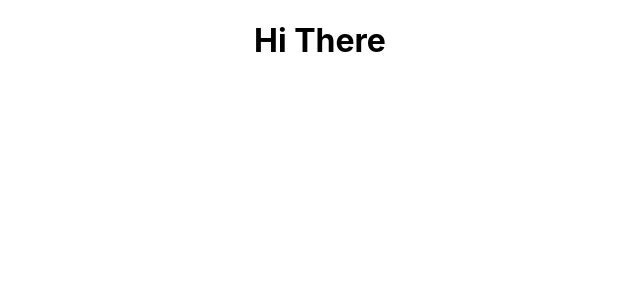
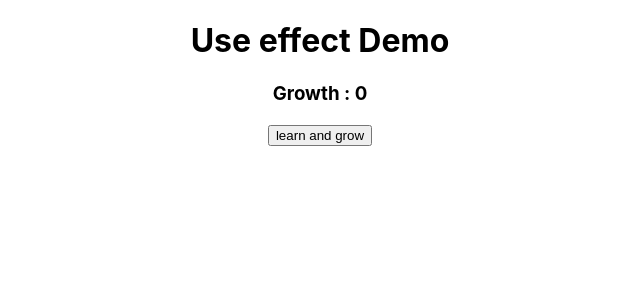
Before and after one commit to Anveshan3175/reactjs, a React (Create React App) app in the folder hooks-test-app/: page / in a window 1280 px wide. Shown: the top 300 px of the page, without its empty margins (320-960 px from the left). Built offline with nearby package versions, Linux system fonts and the light colour scheme.

Commit message:
first commit for useeffectdemo 1

```diff
--- /dev/null
+++ b/hooks-test-app/src/UseEffect_demo1.js
@@ -0,0 +1,50 @@
+import React, { useEffect, useState } from "react";
+
+let born = false;
+
+function UseEffect_demo1() {
+  const [growth, setGrowth] = useState(0);
+  const [nirvana, setNirvana] = useState(false);
+
+  useEffect(() => {
+    if (born) {
+      document.title = "Nirvana attained";
+    }
+  }, [nirvana]);
+
+  // Runs on only mounting
+  useEffect(() => {
+    console.log("I am born");
+  }, []);
+
+  // Runs on mounting and update
+  useEffect(() => {
+    if (born) {
+      console.log("Make mistake and grow");
+    } else {
+      born = true;
+    }
+
+    if (growth > 70) {
+      setNirvana(true);
+    }
+
+    return function (){
+        console.log('Clean up after mistakes');
+    }
+  });
+
+  function onClickHandler() {
+    setGrowth(growth + 10);
+  }
+
+  return (
+    <div style={{ textAlign: "center" }}>
+      <h1>Use effect Demo</h1>
+      <h3>Growth : {growth}</h3>
+      <button onClick={onClickHandler}>learn and grow</button>
+    </div>
+  );
+}
+
+export default UseEffect_demo1;
--- a/hooks-test-app/src/index.js
+++ b/hooks-test-app/src/index.js
@@ -1,9 +1,9 @@
-import React from 'react';
+import React,{useState,useEffect} from 'react';
 import ReactDOM from 'react-dom';
 import './index.css';
-import App from './App';
+import UseEffect_demo1 from './UseEffect_demo1';
 
 ReactDOM.render(
-<App />,
+<UseEffect_demo1 />,
   document.getElementById('root')
 );
```
